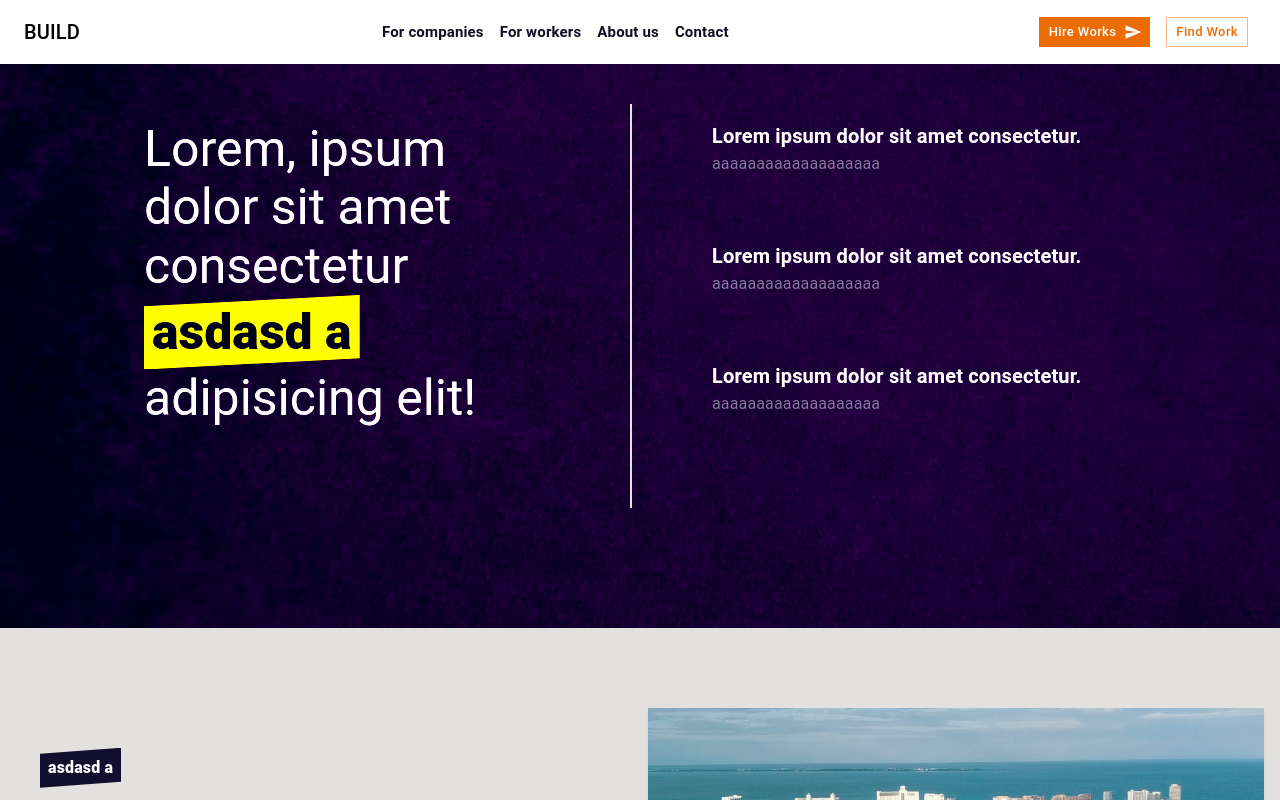
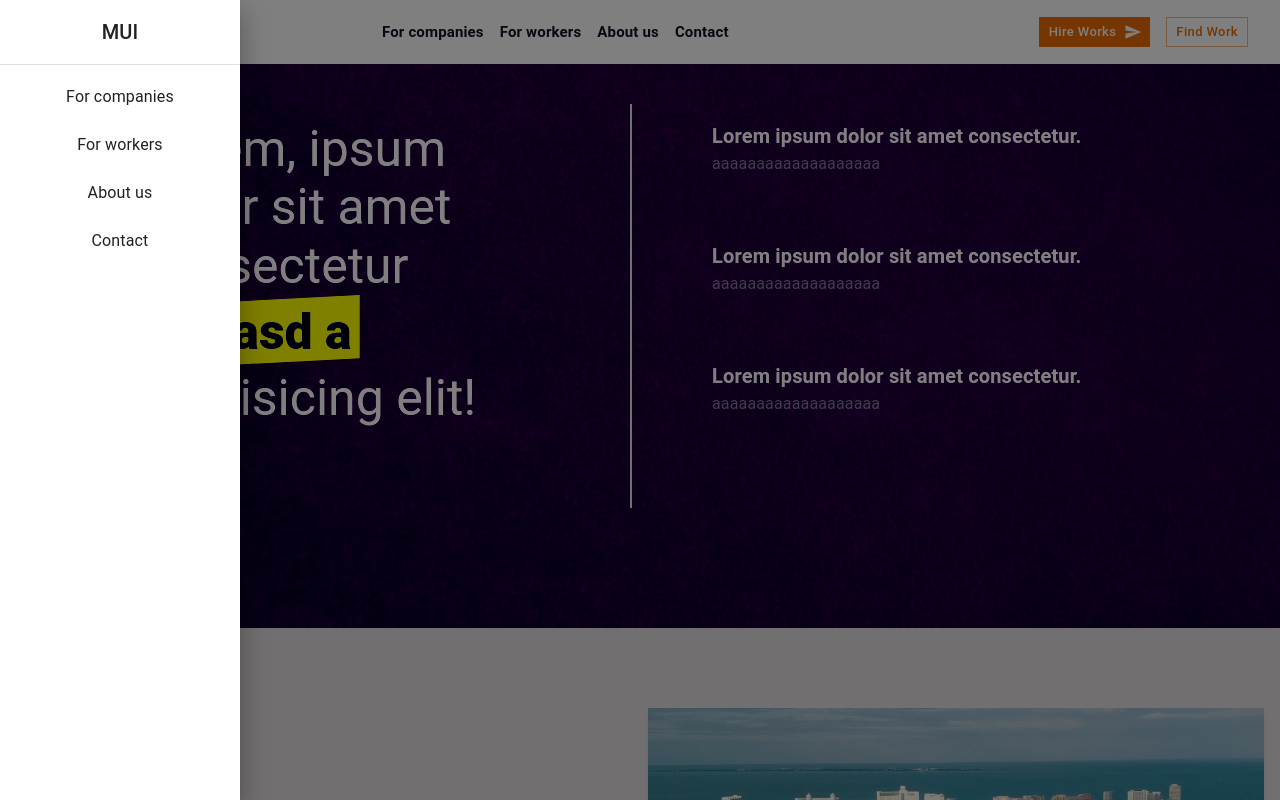
Before and after one commit to carterror/landingpage, a Next.js app: page / in a window 1280 px wide. Both pictures are taken after a click on the link "For companies". Shown: the part 536-1336 px from the top of the page. Built offline with nearby package versions, Linux system fonts and the light colour scheme.

Commit message:
botones del sidebar
arreglo en drawer

```diff
--- a/components/ui/Navbar.tsx
+++ b/components/ui/Navbar.tsx
@@ -31,19 +31,22 @@ export default function DrawerAppBar(props: Props) {
   const { window } = props;
   const [mobileOpen, setMobileOpen] = React.useState(false);
 
-  const handleDrawerToggle = () => {
+  const handleDrawerToggle = async() => {
     setMobileOpen((prevState) => !prevState);
   };
 
-  const scrollTo = (ev: any, loc: string) => {
+  const scrollTo = async (ev: any, loc: string) => {
     ev.preventDefault();
-    document.getElementById(loc).scrollIntoView({
+    await handleDrawerToggle()
+    document.getElementById(loc)!.scrollIntoView({
       behavior: 'smooth'
     });
+
+
   }
 
   const drawer = (
-    <Box onClick={handleDrawerToggle} sx={{ textAlign: 'center' }}>
+    <Box sx={{ textAlign: 'center' }}>
       <Typography variant="h6" sx={{ my: 2 }}>
         MUI
       </Typography>
```
